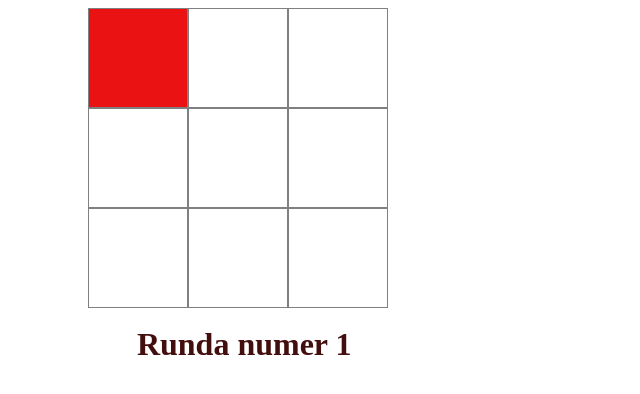
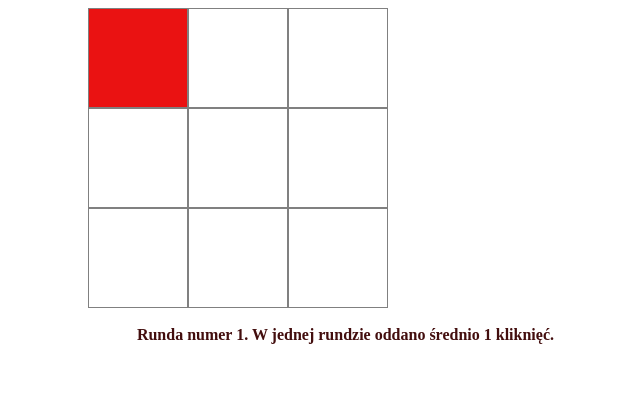
Before and after one commit to elektrotomala/warsawjs-workshop-15-tictactoe, a plain HTML site: page index.html in a window 1280 px wide. Both pictures are taken after a click on the element 540 px from the left and 58 px from the top of the page. Shown: the whole page, without its empty margins (402-1042 px from the left). Drawn offline with Linux system fonts and the light colour scheme.

Commit message:
Robimy statsy

```diff
--- a/game.css
+++ b/game.css
@@ -27,6 +27,6 @@
 #ktoraRunda {
     margin-left: 42%;
     color: #430e0e;
-    font-size: 2em;
+    font-size: 0,9em;
     font-weight: 900;
 }
--- a/game.js
+++ b/game.js
@@ -1,8 +1,9 @@
 document.addEventListener('DOMContentLoaded', function () {
 
     //Będziemy zbierać statystyki
-    var liczbaKliniec = 0;
+    var liczbaKlikniec = 0;
     var numerRundy = 1;
+    var statsy = 1;
 
     //Każdy gracz dostaje swoją klasę
 
@@ -21,7 +22,6 @@ document.addEventListener('DOMContentLoaded', function () {
     function initGame() {
 
         emptyFields = 9;
-        liczbaKliniec = 0;
 
         //Znajduje wszystkie divy klasy board
         var fields = document.querySelectorAll('.board > div');
@@ -54,12 +54,12 @@ document.addEventListener('DOMContentLoaded', function () {
         }
 
         //Zwiększamy statystykę kliknięć
-        liczbaKliniec++;
+        liczbaKlikniec++;
+
         //usunięcie możliwości zmiany koloru po kliknięciu
-
         this.removeEventListener('click', fieldClickHandler);
 
-        console.log(liczbaKliniec);
+        console.log('Numer klikniecia: ' + liczbaKlikniec);
 
         checkWinner();
     }
@@ -107,27 +107,37 @@ diagonal1,
 diagonal2
 ];
 
+        console.log(liczbaKlikniec, numerRundy);
+
         if (boardChek.includes('redredred')) {
             alert('Red Wins!');
             numerRundy++;
+            statsy = liczbaKlikniec / numerRundy;
             initGame();
         }
 
         if (boardChek.includes('blueblueblue')) {
             alert('Blue Wins!');
             numerRundy++;
+            statsy = liczbaKlikniec / numerRundy;
             initGame();
         }
 
         if (emptyFields === 0) {
             alert('Nie ma już wolnych pól.');
             numerRundy++;
+            statsy = liczbaKlikniec / numerRundy;
             initGame();
         }
 
 
+        //var statsy = liczbaKlikniec/numerRundy;
+
+        console.log('Średnia liczba kliknięć na rundę: ' + statsy);
+        document.getElementById('ktoraRunda').innerHTML = 'Runda numer ' + numerRundy + '. W jednej rundzie oddano średnio ' + statsy + ' kliknięć.';
 
     }
+
 
     //Start gry
 
```
